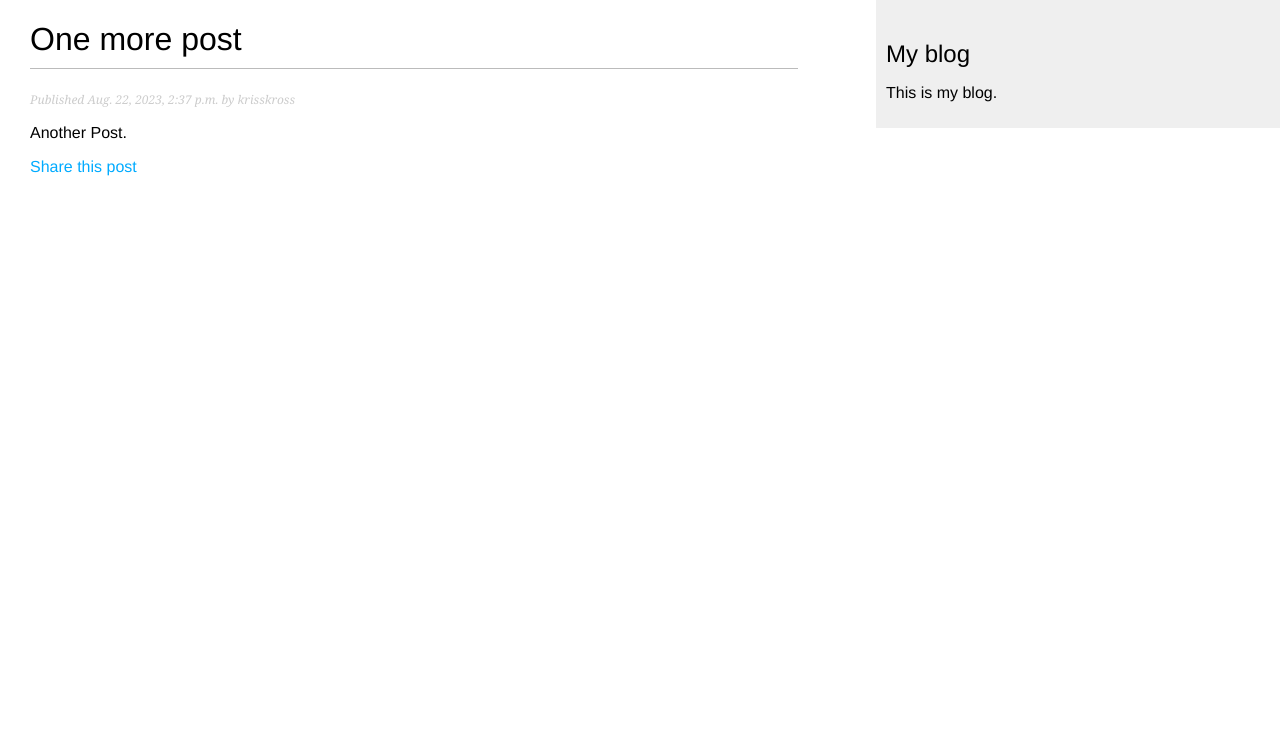
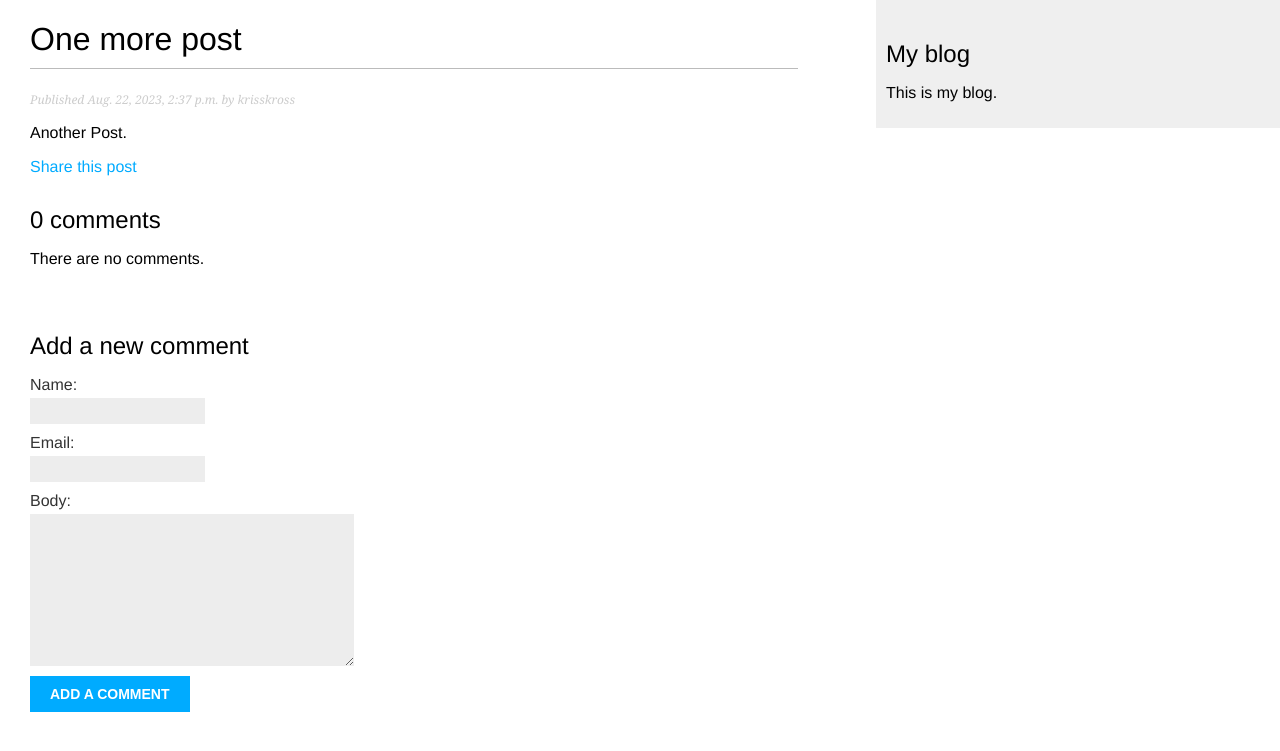
Before and after one commit to Kriss-Kross33/blog_app, a Django app: a page that uses blog/templates/blog/post/detail.html in a window 1280 px wide. Shown: the top 751 px of the page. Run offline with Django 4.2, Linux system fonts and the light colour scheme; data comes from the database, SQL or seed files in the repository; both versions use the stored data as it was after the commit.

Commit message:
add comment system

```diff
--- a/blog/forms.py
+++ b/blog/forms.py
@@ -1,4 +1,5 @@
 from django import forms
+from .models import  Comment
 
 
 class EmailPostForm(forms.Form):
@@ -6,3 +7,9 @@ class EmailPostForm(forms.Form):
     email = forms.EmailField()
     to = forms.EmailField()
     comments = forms.CharField(required=False, widget=forms.Textarea)
+
+
+class CommentForm(forms.ModelForm):
+    class Meta:
+        model = Comment
+        fields = ['name', 'email', 'body']
--- a/blog/models.py
+++ b/blog/models.py
@@ -42,3 +42,23 @@ class Post(models.Model):
             self.slug
             ]
         )
+
+
+class Comment(models.Model):
+    post = models.ForeignKey(Post, on_delete=models.CASCADE,
+                             related_name='comments')
+    name = models.CharField(max_length=80)
+    body = models.TextField()
+    email = models.EmailField()
+    created = models.DateTimeField(auto_now_add=True)
+    updated = models.DateTimeField(auto_now=True)
+    active = models.BooleanField(default=True)
+
+    class Meta:
+        ordering = ['created']
+        indexes = [
+            models.Index(fields=['created']),
+        ]
+
+    def __str__(self):
+        return f'Comment by {self.name} on {self.post}'
--- a/blog/templates/blog/post/detail.html
+++ b/blog/templates/blog/post/detail.html
@@ -11,4 +11,23 @@
     <p>
         <a href="{% url "blog:post_share" post.id %}">Share this post</a>
     </p>
+    {% with comments.count as total_comments %}
+        <h2>
+            {{ total_comments }} comment{{ total_comments|pluralize }}
+        </h2>
+    {% endwith %}
+    {% for comment in comments %}
+        <div class="comment">
+            <p class="info">
+                Comment {{ forloop.counter }} by {{ comment.name }}
+                {{ comment.created }}
+            </p>
+            {{ comment.body|linebreaks }}
+        </div>
+    {% empty %}
+        <p>There are no comments.</p>
+    {% endfor %}
+    <br>
+    {% include "blog/post/includes/comment_form.html" %}
+    <br>
 {% endblock %}
--- /dev/null
+++ b/blog/templates/blog/post/includes/comment_form.html
@@ -0,0 +1,8 @@
+<h2>Add a new comment</h2>
+<form action="{% url 'blog:post_comment' post.id %}" method="post">
+    {{ form.as_p }}
+    {% csrf_token %}
+    <p>
+        <input type="submit" value="Add a comment">
+    </p>
+</form>
--- a/blog/urls.py
+++ b/blog/urls.py
@@ -7,5 +7,6 @@ urlpatterns = [
     # path('', views.post_list, name='post_list'),
     path('', views.PostListView.as_view(), name='post_list'),
     path('<int:year>/<int:month>/<int:day>/<slug:post>', views.post_detail, name='post_detail'),
-    path('<int:post_id>/share/', views.post_share, name='post_share')
+    path('<int:post_id>/share/', views.post_share, name='post_share'),
+    path('<int:post_id>/comment/', views.post_comment, name='post_comment')
 ]
--- a/blog/views.py
+++ b/blog/views.py
@@ -2,9 +2,10 @@ from django.shortcuts import render, get_object_or_404
 from django.core.mail import send_mail
 from django.core.paginator import Paginator, EmptyPage, PageNotAnInteger
 from django.views.generic import ListView
+from django.views.decorators.http import require_POST
 
-from .models import Post
-from .forms import EmailPostForm
+from .models import Post, Comment
+from .forms import EmailPostForm, CommentForm
 
 
 # Create your views here.
@@ -55,7 +56,27 @@ def post_detail(request, year: int, month: int, day: int, post: Post):
                              publish__year=year,
                              publish__month=month,
                              publish__day=day)
-    return render(request, 'blog/post/detail.html', {'post': post})
+    # List of active comments for the post
+    comments = post.comments.filter(active=True)
+    # Form for users to comment
+    form = CommentForm()
+    return render(request, 'blog/post/detail.html', {'post': post, 'comments': comments, 'form': form})
+
+
+@require_POST
+def post_comment(request, post_id):
+    post = get_object_or_404(Post, id=post_id, status=Post.Status.PUBLISHED)
+    comment = None
+    # Comment has been posted
+    form = CommentForm(data=request.POST)
+    if form.is_valid():
+        # Create a comment object without saving to db
+        comment = form.save(commit=False)
+        # Assign post to the comment
+        comment.post = post
+        # Save the comment to db
+        comment.save()
+    return render(request, 'blog/post/comment.html', {'post': post, 'form': form, 'comment': comment})
 
 
 class PostListView(ListView):
```
Also changed, not shown: blog/admin.py (+8 -1 lines), blog/templates/blog/post/comment.html (added, +12 -0 lines), blog/migrations/0003_comment.py (added), db.sqlite3.
